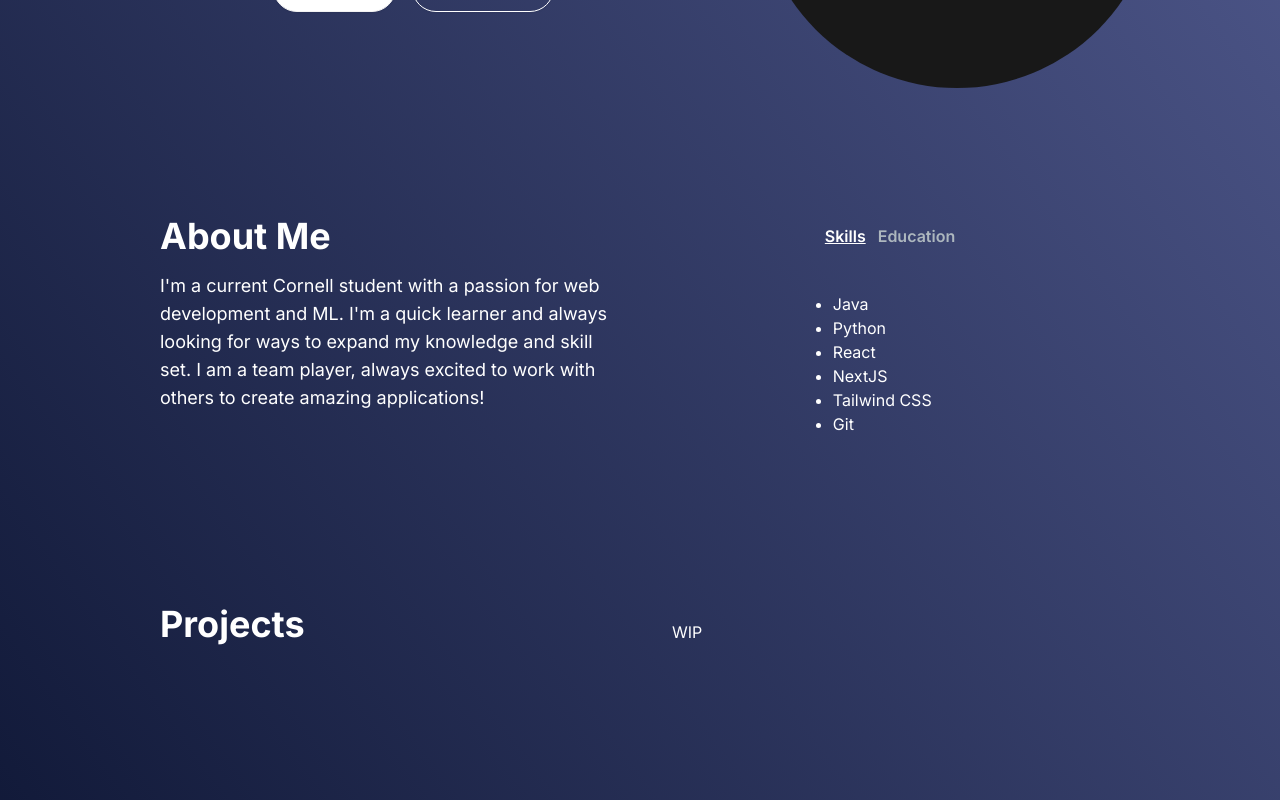
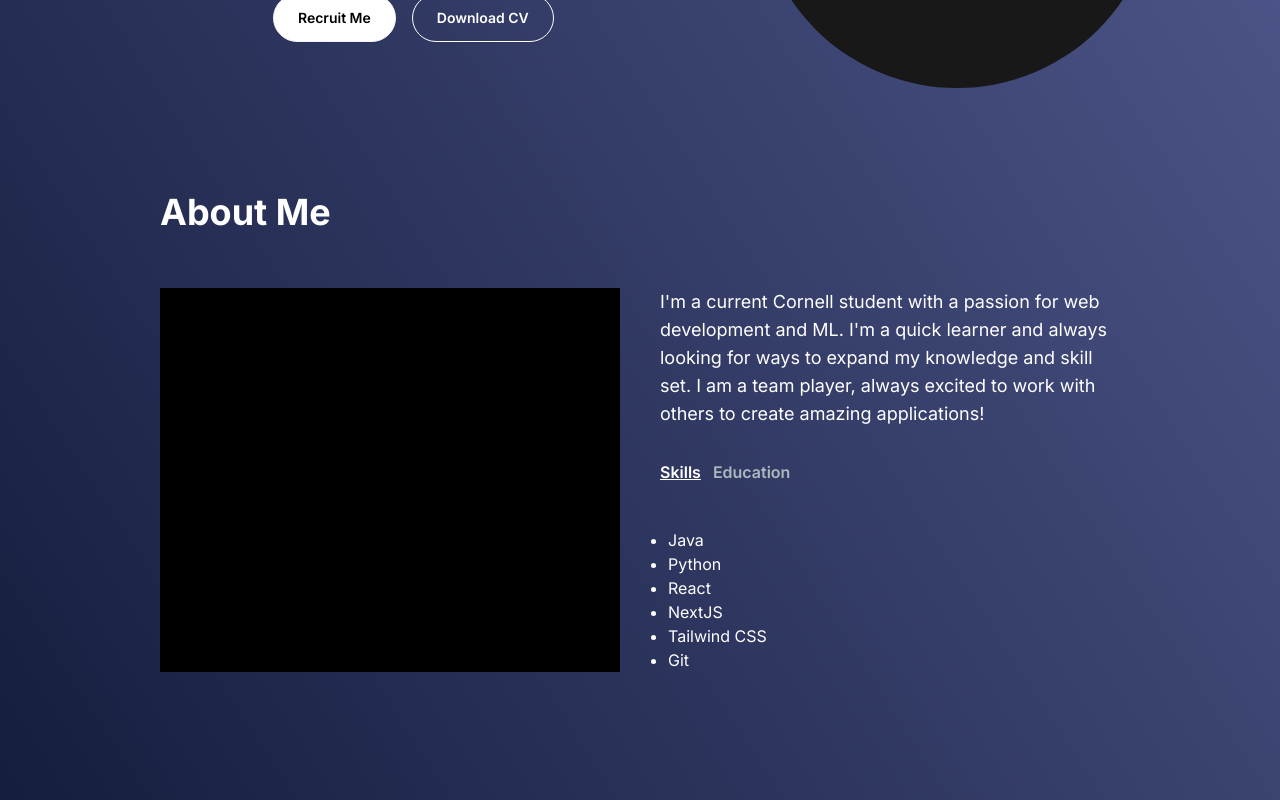
Before and after one commit to weio9134/personal-web, a Next.js app: page / in a window 1280 px wide. Shown: the part 440-1240 px from the top of the page. Built offline with nearby package versions, Linux system fonts and the light colour scheme.

Commit message:
fixed grid alignment

```diff
--- a/src/app/components/About.jsx
+++ b/src/app/components/About.jsx
@@ -1,6 +1,7 @@
 "use client";
 import React, { useTransition, useState } from "react";
 import Tab from "./Tab";
+import Image from "next/image";
 
 const sections = [
   {
@@ -46,17 +47,20 @@ const AboutSection = () => {
 
   return (
     <section className="text-white" id="about">
-      <div className="md:grid md:grid-cols-2 gap-8 items-center py-8 px-4 xl:gap-16 sm:py-16 xl:px-16">
-        <div>
-          <h2 className="text-4xl font-bold text-white mb-4"> About Me </h2>
+      <div className="md:grid md:grid-cols-2 items-center px-4 md:gap-10 sm:py-16 xl:px-16">
+        <h2 className="md:col-span-2 text-4xl font-bold text-white mb-4"> About Me </h2>
+
+        <div className="w-full h-full bg-black">
+          {/* hi */}
+        </div>
+
+        <div className="w-full h-full md:col-start-2">
+          <div className="md:mt-0 text-left flex flex-col h-full place-self-center">
             <p className="text-base lg:text-lg">
               I'm a current Cornell student with a passion for web development and ML.
               I'm a quick learner and always looking for ways to expand my knowledge and skill set.
               I am a team player, always excited to work with others to create amazing applications!
             </p>
-        </div>
-
-        <div className="mt-4 md:mt-0 text-left flex flex-col h-full place-self-center">
             <div className="flex flex-row justify-start mt-8">
               {sections?.map(elem => (
                 <Tab
@@ -71,6 +75,7 @@ const AboutSection = () => {
               {sections.find((t) => t.id === tab).content}
             </div>
           </div>
+        </div>
 
       </div>
     </section>
```
Lines whose indentation alone changed are shown as unchanged.
